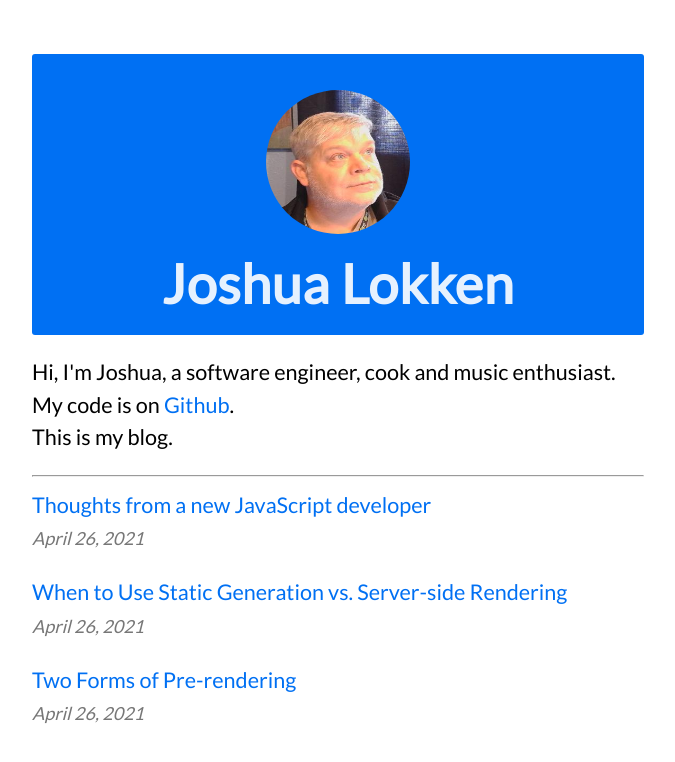
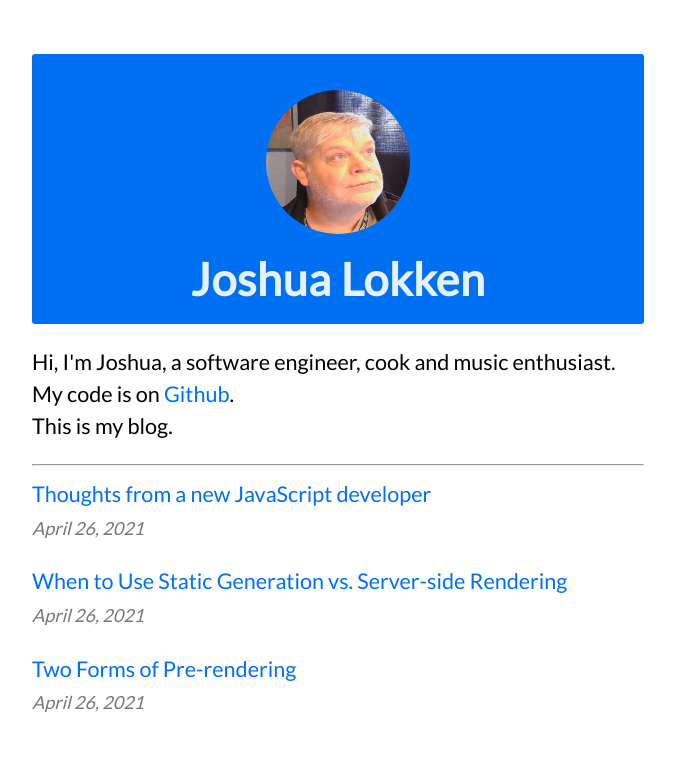
Before and after one commit to jrrlokken/next-blog, a Next.js app: page / in a window 1280 px wide. Shown: the top 762 px of the page, without its empty margins (302-977 px from the left). Built offline with nearby package versions, Linux system fonts and the light colour scheme.

Commit message:
Update header font size

```diff
--- a/styles/utils.module.css
+++ b/styles/utils.module.css
@@ -1,5 +1,5 @@
 .heading2Xl {
-  font-size: 3rem;
+  font-size: 2.5rem;
   line-height: 1.2;
   font-weight: 900;
   letter-spacing: 0.5px;
```
